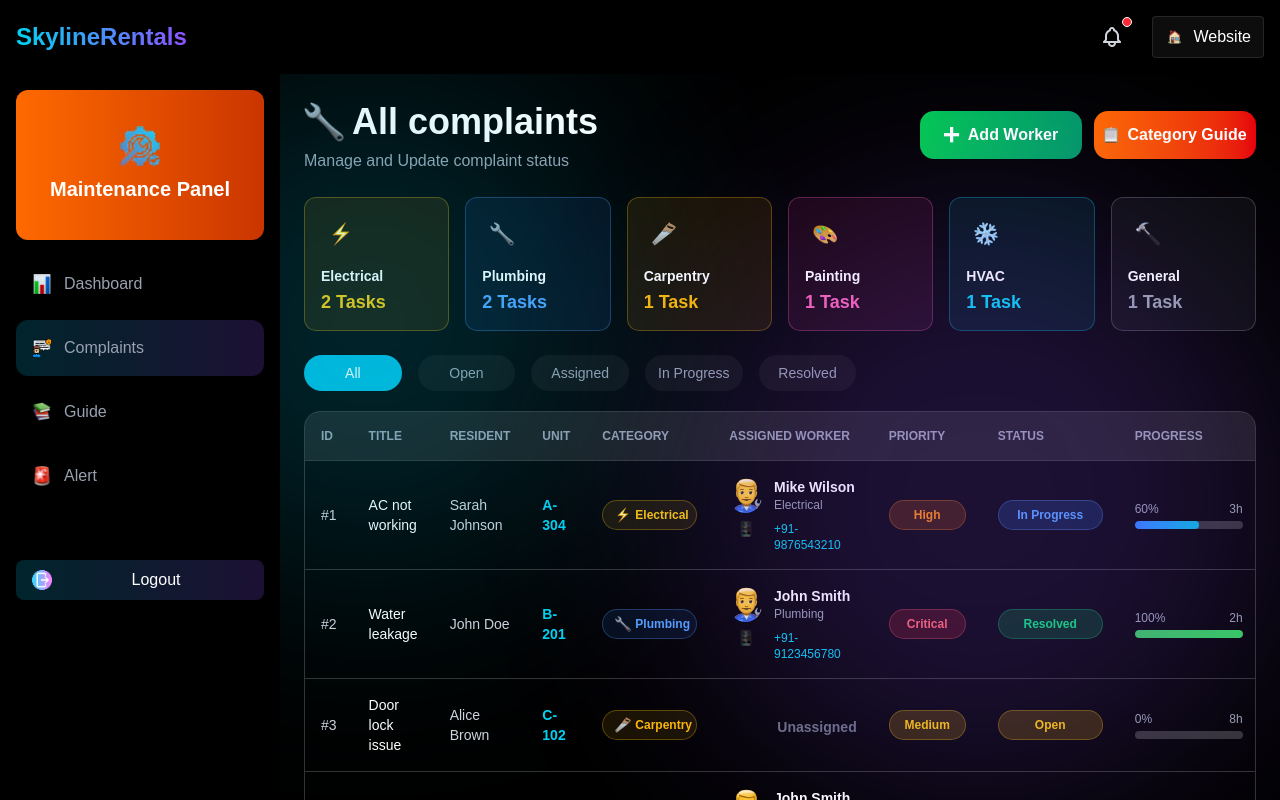
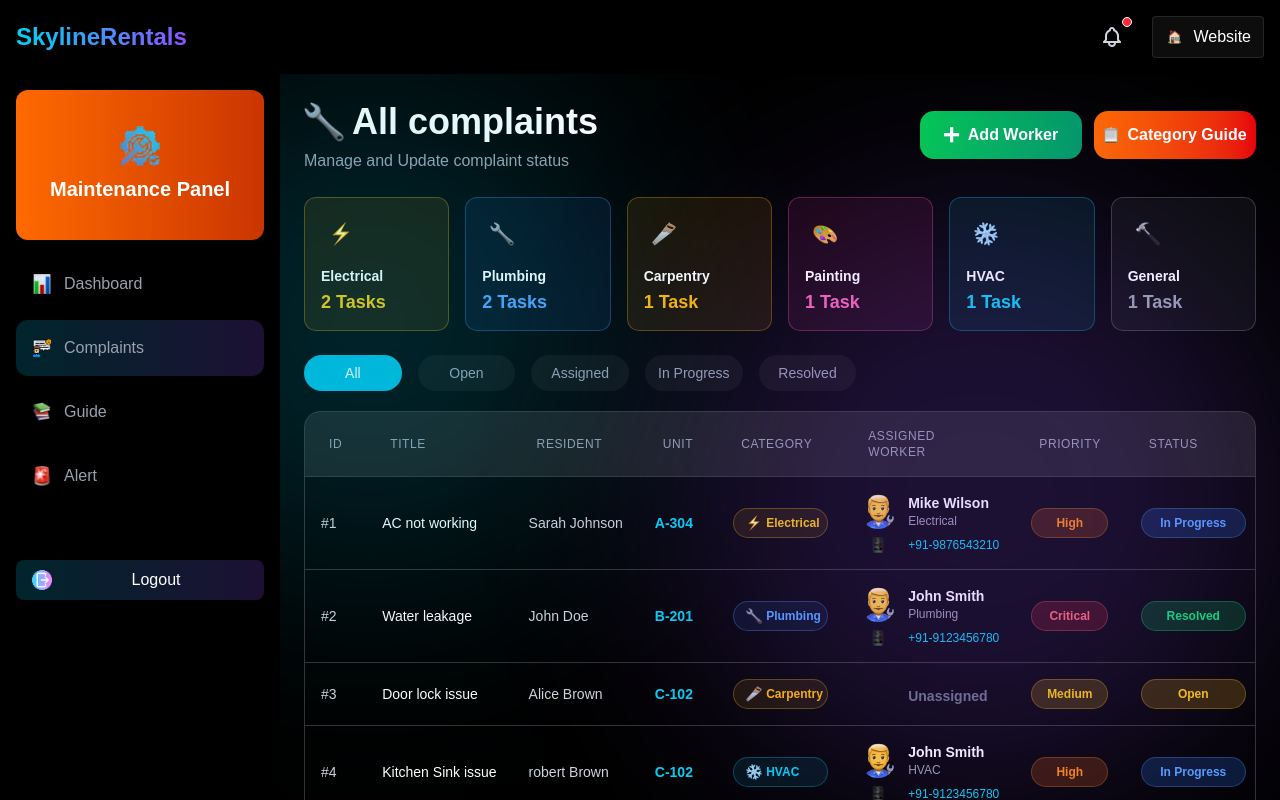
Before and after one commit to abishekyoh0/AMS-maintenance-panel-web, a React (Vite) app: page /complaints in a window 1280 px wide. Built offline with nearby package versions, Linux system fonts and the light colour scheme; sample sign-in values are in the browser's storage.

Commit message:
resident

```diff
--- /dev/null
+++ b/src/components/Complaints/updatecomplaints.tsx
@@ -0,0 +1,120 @@
+import { X } from "lucide-react";
+import { useState, useEffect } from "react";
+
+type Building = {
+  name: string;
+  code: string;
+  address: string;
+  floors: number;
+  units: number;
+};
+
+type Props = {
+  open: boolean;
+  onClose: () => void;
+  building: Building;
+};
+
+export default function EditComplaintModal({
+  open,
+  onClose,
+  building,
+}: Props) {
+  const [form, setForm] = useState<Building>(building);
+
+  useEffect(() => {
+    setForm(building);
+  }, [building]);
+
+  if (!open) return null;
+
+  const handleChange = (key: keyof Building, value: string | number) => {
+    setForm((prev) => ({ ...prev, [key]: value }));
+  };
+
+  const handleSave = () => {
+    console.log("Updated Data:", form);
+    onClose();
+  };
+
+  return (
+    <div className="fixed inset-0 flex items-center justify-center bg-[#000000CC] z-50 p-4">
+      <div className="relative w-full max-w-2xl bg-[#101828F2] border border-[#FFFFFF33] rounded-2xl p-6 text-white shadow-xl">         <button
+  type="button"
+  onClick={onClose}
+  className="
+    absolute top-4 right-4
+    sm:top-6 sm:right-6
+    w-8 h-8 sm:w-10 sm:h-10
+    flex items-center justify-center
+    rounded-full
+    hover:opacity-70
+
+    text-white font-bold
+    cursor-pointer
+    transition
+    shadow-md
+  "
+  aria-label="Close"
+>
+  <X />
+</button>
+        <h2 className="text-xl font-semibold mb-6 flex items-center gap-2">
+          ✏️ Edit Building
+        </h2>
+
+        <div className="grid gap-4 md:grid-cols-2">
+
+          <div>
+            <label className="text-sm opacity-80">Building Name *</label>
+            <input
+              value={form.name}
+              onChange={(e) => handleChange("name", e.target.value)}
+              className="w-full mt-1 p-3 rounded-lg bg-[#FFFFFF0D] border border-[#FFFFFF33] focus:outline-none"
+            />
+          </div>
+
+          <div>
+            <label className="text-sm opacity-80">Building Code *</label>
+            <input
+              value={form.code}
+              onChange={(e) => handleChange("code", e.target.value)}
+              className="w-full mt-1 p-3 rounded-lg bg-[#FFFFFF0D] border border-[#FFFFFF33] focus:outline-none"
+            />
+          </div>
+
+          <div className="md:col-span-2">
+            <label className="text-sm opacity-80">Address *</label>
+            <input
+              value={form.address}
+              onChange={(e) => handleChange("address", e.target.value)}
+              className="w-full mt-1 p-3 rounded-lg bg-[#FFFFFF0D] border border-[#FFFFFF33] focus:outline-none"
+            />
+          </div>
+
+
+
+
+
+        </div>
+
+        <div className="flex gap-4 mt-8">
+          <button
+            onClick={onClose}
+            className="flex-1 py-3 text-white  border cursor-pointer border-[#FFFFFF33] rounded-full bg-[#FFFFFF1A]"
+          >
+            Cancel
+          </button>
+
+          <button
+            onClick={handleSave}
+            className="flex-1 py-3 text-white  cursor-pointer rounded-full bg-linear-to-r from-[#2B7FFF] to-[#0092B8] font-semibold"
+          >
+            Update Building
+          </button>
+        </div>
+
+      </div>
+    </div>
+  );
+}
--- a/src/components/Complaints/workordertable.tsx
+++ b/src/components/Complaints/workordertable.tsx
@@ -294,7 +294,7 @@ const getProgressColor = (progress: number) => {
     {tabs.map((tab) => (
       <button
         key={tab}
-        // onClick={() => setActiveTab(tab)}
+        onClick={() => setActiveTab(tab)}
         className={`
           h-9
           px-4
@@ -327,16 +327,16 @@ const getProgressColor = (progress: number) => {
             <thead className="bg-[#FFFFFF1A]  text-xs uppercase "
             >
               <tr className={`${FONTSIZE[12]}`} style={{fontWeight:WEIGHT.seven,color:COLORS.grey}}>
-                <th className="p-4 text-left">ID</th>
-                <th className="p-4 text-left">Title</th>
-                <th className="p-4 text-left">Resident</th>
-                <th className="p-4 text-left">Unit</th>
-                <th className="p-4 text-left">Category</th>
-                <th className="p-4 text-left">Assigned Worker</th>
-                <th className="p-4 text-left">Priority</th>
-                <th className="p-4 text-left">Status</th>
-                <th className="p-4 text-left">Progress</th>
-                <th className="p-4 text-left">Action</th>
+                <th className="px-6 py-4 text-left text-xs font-medium text-gray-400  tracking-wider ">ID</th>
+                <th className="px-6 py-4 text-left text-xs font-medium text-gray-400  tracking-wider ">Title</th>
+                <th className="px-6 py-4 text-left text-xs font-medium text-gray-400  tracking-wider ">Resident</th>
+                <th className="px-6 py-4 text-left text-xs font-medium text-gray-400  tracking-wider ">Unit</th>
+                <th className="px-6 py-4 text-left text-xs font-medium text-gray-400  tracking-wider ">Category</th>
+                <th className="px-6 py-4 text-left text-xs font-medium text-gray-400  tracking-wider ">Assigned Worker</th>
+                <th className="px-6 py-4 text-left text-xs font-medium text-gray-400  tracking-wider ">Priority</th>
+                <th className="px-6 py-4 text-left text-xs font-medium text-gray-400  tracking-wider ">Status</th>
+                <th className="px-6 py-4 text-left text-xs font-medium text-gray-400  tracking-wider ">Progress</th>
+                <th className="px-6 py-4 text-left text-xs font-medium text-gray-400  tracking-wider ">Action</th>
               </tr>
             </thead>
 
@@ -346,20 +346,20 @@ const getProgressColor = (progress: number) => {
                   key={item.id}
                   className="border-t border-[#FFFFFF33] hover:bg-white/5 transition"
                 >
-                  <td className={`p-4 text-[#D1D5DC] font-medium ${FONTSIZE[14]}`}
+                  <td className={`p-4  whitespace-nowrap text-[#D1D5DC] font-medium ${FONTSIZE[14]}`}
                   style={{fontWeight:WEIGHT.four}}>#{item.id}</td>
 
-                  <td className={`p-4 text-gray-200 font-medium ${FONTSIZE[14]}`}  style={{fontWeight:WEIGHT.four,color:COLORS.primary_white}}>
+                  <td className={`p-4  whitespace-nowrap text-gray-200 font-medium ${FONTSIZE[14]}`}  style={{fontWeight:WEIGHT.four,color:COLORS.primary_white}}>
                     {item.title}
                   </td>
 
-                  <td className={`p-4 text-[#D1D5DC] ${FONTSIZE[14]}`}  style={{fontWeight:WEIGHT.four}}>{item.resident}</td>
+                  <td className={`p-4  whitespace-nowrap text-[#D1D5DC] ${FONTSIZE[14]}`}  style={{fontWeight:WEIGHT.four}}>{item.resident}</td>
 
-                  <td className={`p-4 text-[#00D3F2] font-semibold ${FONTSIZE[14]}`}  style={{fontWeight:WEIGHT.seven}}>
+                  <td className={`p-4  whitespace-nowrap text-[#00D3F2] font-semibold ${FONTSIZE[14]}`}  style={{fontWeight:WEIGHT.seven}}>
                     {item.unit}
                   </td>
 
-  <td className="p-4">
+  <td className="p-4  whitespace-nowrap">
   {(() => {
     const cat = getCategoryIcon(item.category);
 
@@ -387,7 +387,7 @@ const getProgressColor = (progress: number) => {
 
 
 
-<td className="p-4">
+<td className="p-4  whitespace-nowrap">
   <div className="flex gap-3">
 
     <div className="flex flex-col items-center w-9">
@@ -434,7 +434,7 @@ const getProgressColor = (progress: number) => {
 </td>
 
 
-<td className="p-4">
+<td className="p-4  whitespace-nowrap">
   {(() => {
     const p = getPriorityStyle(item.priority);
 
@@ -456,7 +456,7 @@ const getProgressColor = (progress: number) => {
 
 
 
-                <td className="p-4">
+                <td className="p-4  whitespace-nowrap">
   {(() => {
     const s = getStatusStyle(item.status);
 
@@ -478,7 +478,7 @@ const getProgressColor = (progress: number) => {
 </td>
 
 
-<td className="p-4 min-w-35">
+<td className="p-4 min-w-35  whitespace-nowrap">
   <div className={`flex justify-between text-xs 0 mb-1 ${FONTSIZE[12]}`} style={{fontWeight:WEIGHT.four,color:COLORS.grey}}>
     <span>{item.progress}%</span>
     <span>{item.duration}</span>
@@ -496,7 +496,7 @@ const getProgressColor = (progress: number) => {
 
 
 
-                  <td className="p-4">
+                  <td className="p-4  whitespace-nowrap">
                     <button className={`cursor-pointer text-[#00D3F2] hover:text-[#00D3F2] text-sm font-medium ${FONTSIZE[14]}`} style={{fontWeight:WEIGHT.four}}>
                       Update →
                     </button>
--- a/src/pages/Complaints/Complaints.tsx
+++ b/src/pages/Complaints/Complaints.tsx
@@ -11,7 +11,8 @@ import hvac from "../../assets/guide/hvac.png";
 import general from "../../assets/guide/general.png";
 import WorkOrdersTable from "../../components/Complaints/workordertable";
 import { useState } from "react";
-import AddWorkerModal from "../../components/Complaints/addWorkerModal";
+import AddWorkerModal from "../../components/Complaints/addworkermodal";
+import EditBuildingModal from "../../components/Complaints/updatecomplaints";
 
 export default function Complaints() {
 
@@ -149,6 +150,7 @@ export default function Complaints() {
 />
 
 
+
     </div>
   );
 }
```
Also changed, not shown: src/components/Complaints/categoryguide.tsx (added).
